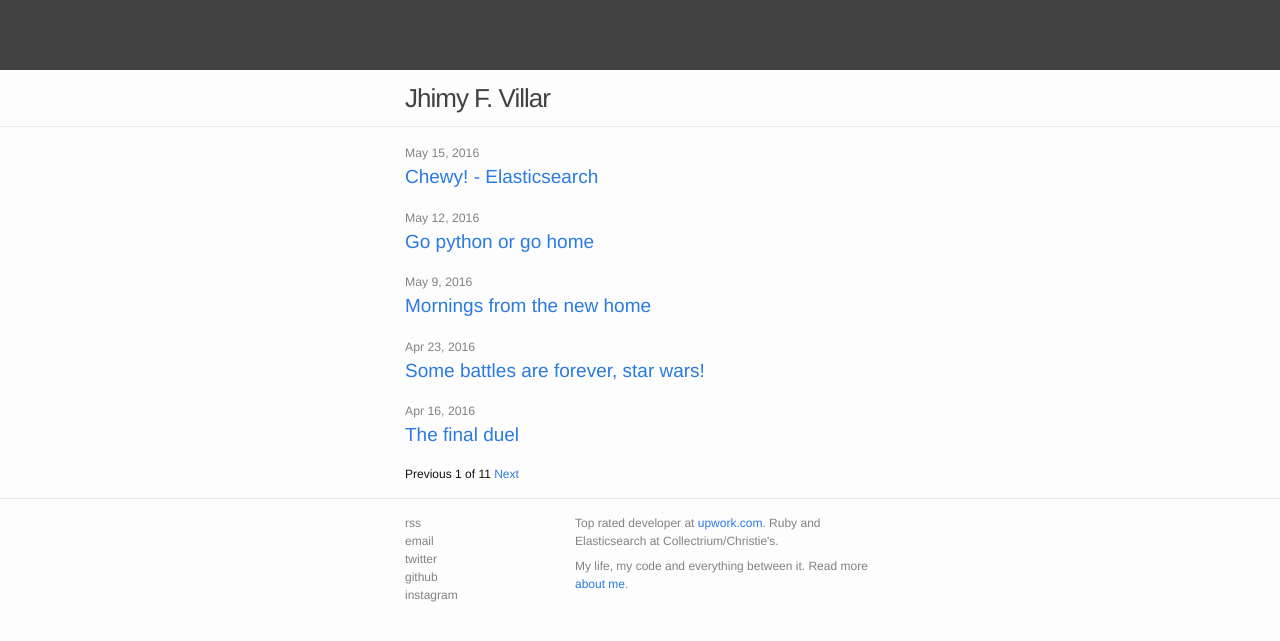
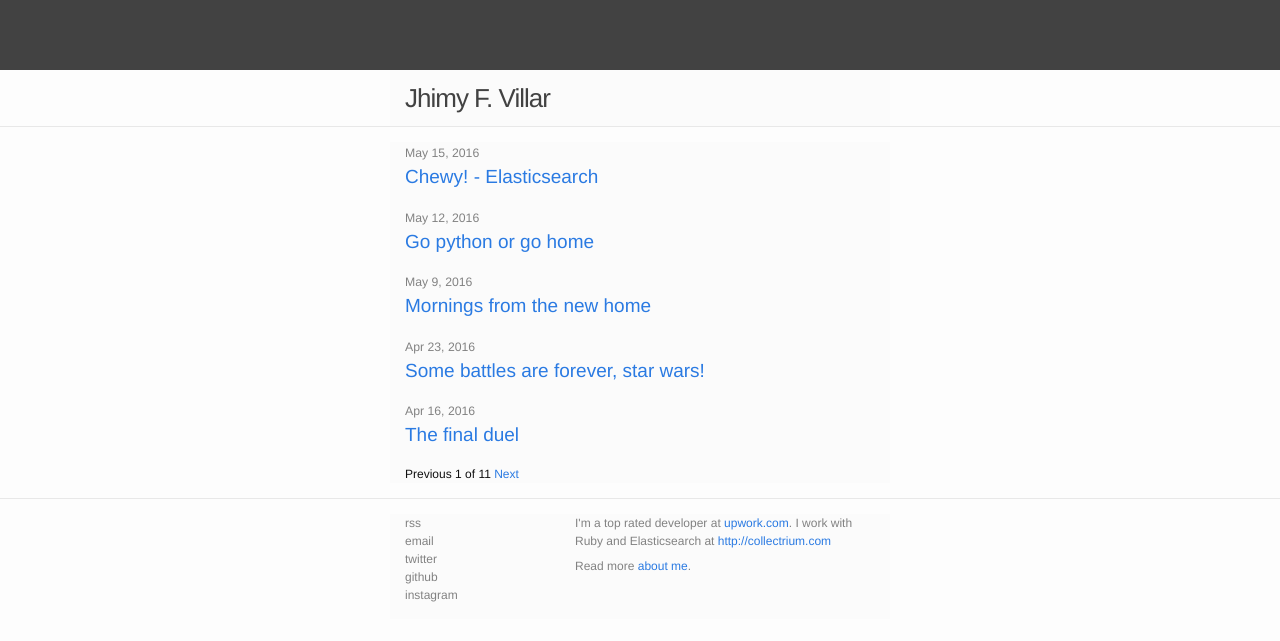
Before and after one commit to stjhimy/stjhimy.github.io, a Jekyll site: the page built from index.html, in a window 1280 px wide. Shown: the top 641 px of the page. Built offline with Jekyll 4.4.1, drawn with Linux system fonts in a browser that asks for light colours; the list of posts is cut into pages by our own code.

Commit message:
Fix layout

```diff
--- a/_includes/footer.html
+++ b/_includes/footer.html
@@ -5,8 +5,8 @@
     <div class="footer-col-wrapper">
 
       <div class="footer-col footer-col-3">
-        <p>Top rated developer at <a href="upwork.com">upwork.com</a>. Ruby and Elasticsearch at Collectrium/Christie's.<p>
-        <p>My life, my code and everything between it. Read more <a href="/humans.txt" target="blank">about me</a>.</p>
+        <p>I'm a top rated developer at <a href="upwork.com">upwork.com</a>. I work with Ruby and Elasticsearch at <a href="http://collectrium.com/">http://collectrium.com</a><p>
+        <p>Read more <a href="/humans.txt" target="blank">about me</a>.</p>
       </div>
 
       <div class="footer-col footer-col-2">
--- a/_sass/_base.scss
+++ b/_sass/_base.scss
@@ -163,6 +163,7 @@
     padding-right: $spacing-unit;
     padding-left: $spacing-unit;
     @extend %clearfix;
+    background-color: #fbfbfb;
 
     @include media-query($on-laptop) {
         max-width: -webkit-calc(#{$content-width} - (#{$spacing-unit}));
```
